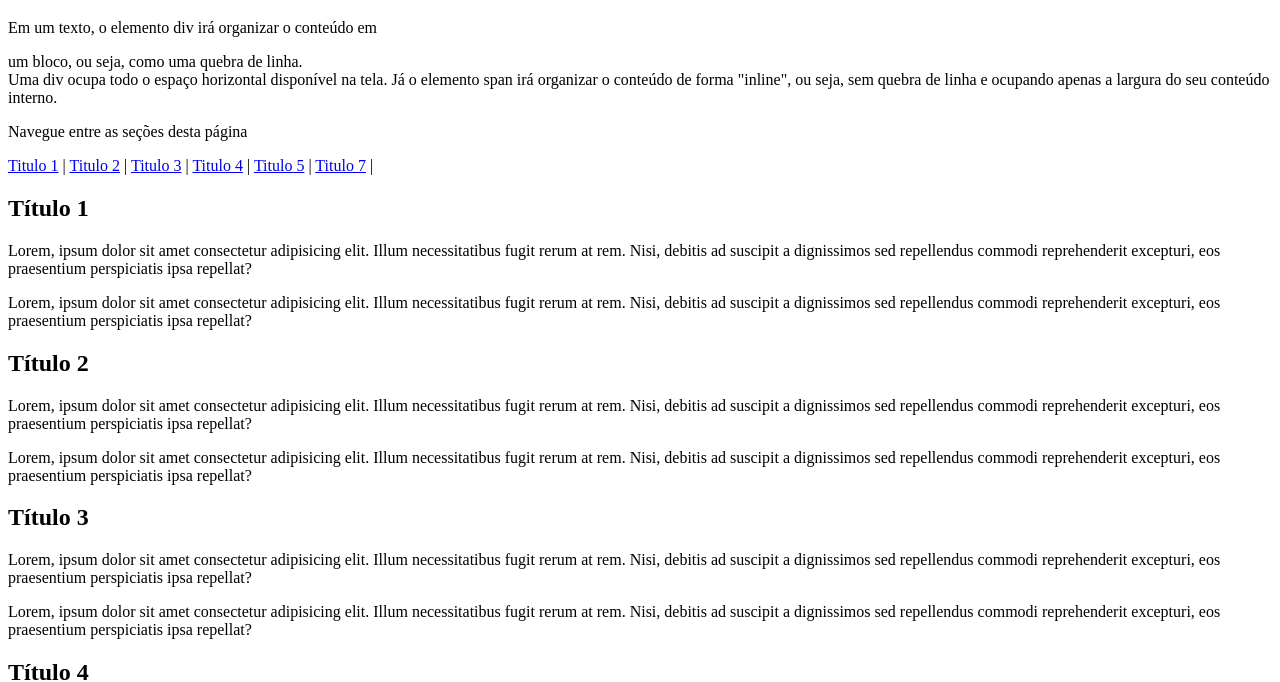
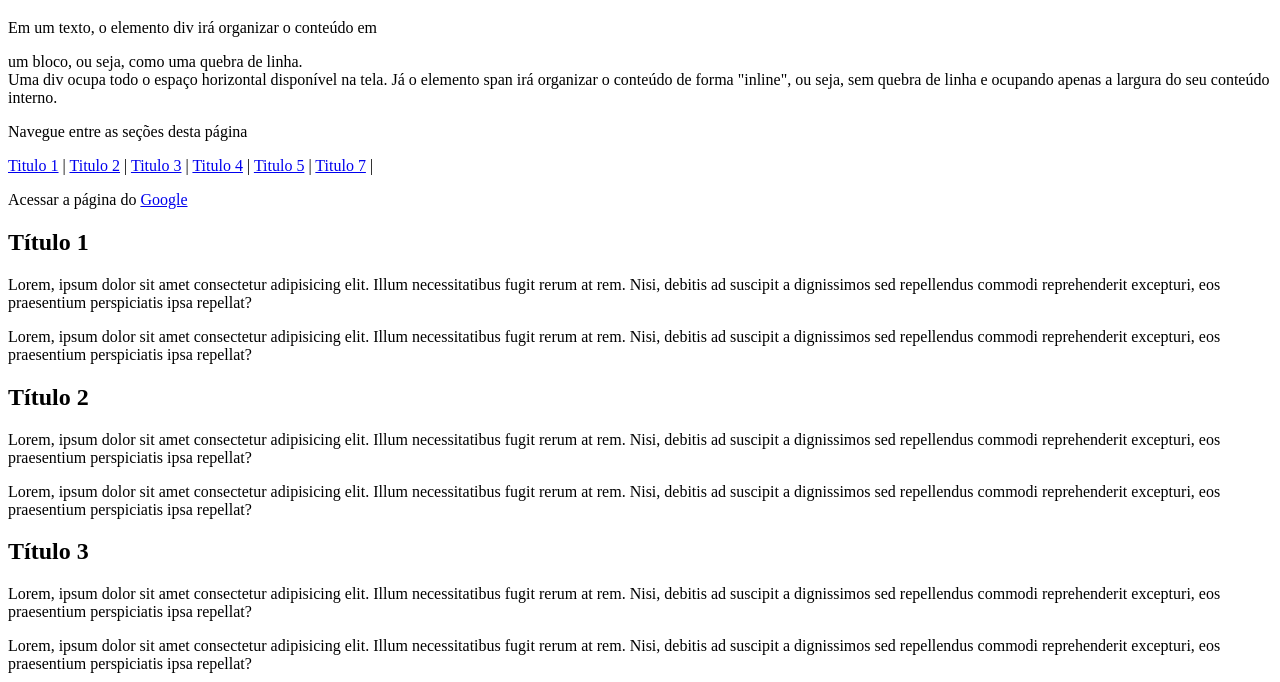
Before and after one commit to andreesantt/fundamentos-html, a plain HTML site: page div-e-span/index.html in a window 1280 px wide. Shown: the part 121-803 px from the top of the page. Drawn offline with Linux system fonts and the light colour scheme.

Commit message:
Links de navegação externo

```diff
--- a/div-e-span/index.html
+++ b/div-e-span/index.html
@@ -33,6 +33,7 @@
 		<a href="#titulo-5">Titulo 5</a> |
 		<a href="#titulo-7">Titulo 7</a> |
     </div>
+	<p>Acessar a página do <a href="https://www.Google.com">Google</a></p>
 
 	<h2 id="titulo-1">Título 1</h2>
     <p>Lorem, ipsum dolor sit amet consectetur adipisicing elit. Illum necessitatibus fugit rerum at rem. Nisi, debitis ad suscipit a dignissimos sed repellendus commodi reprehenderit excepturi, eos praesentium perspiciatis ipsa repellat?</p>
```
